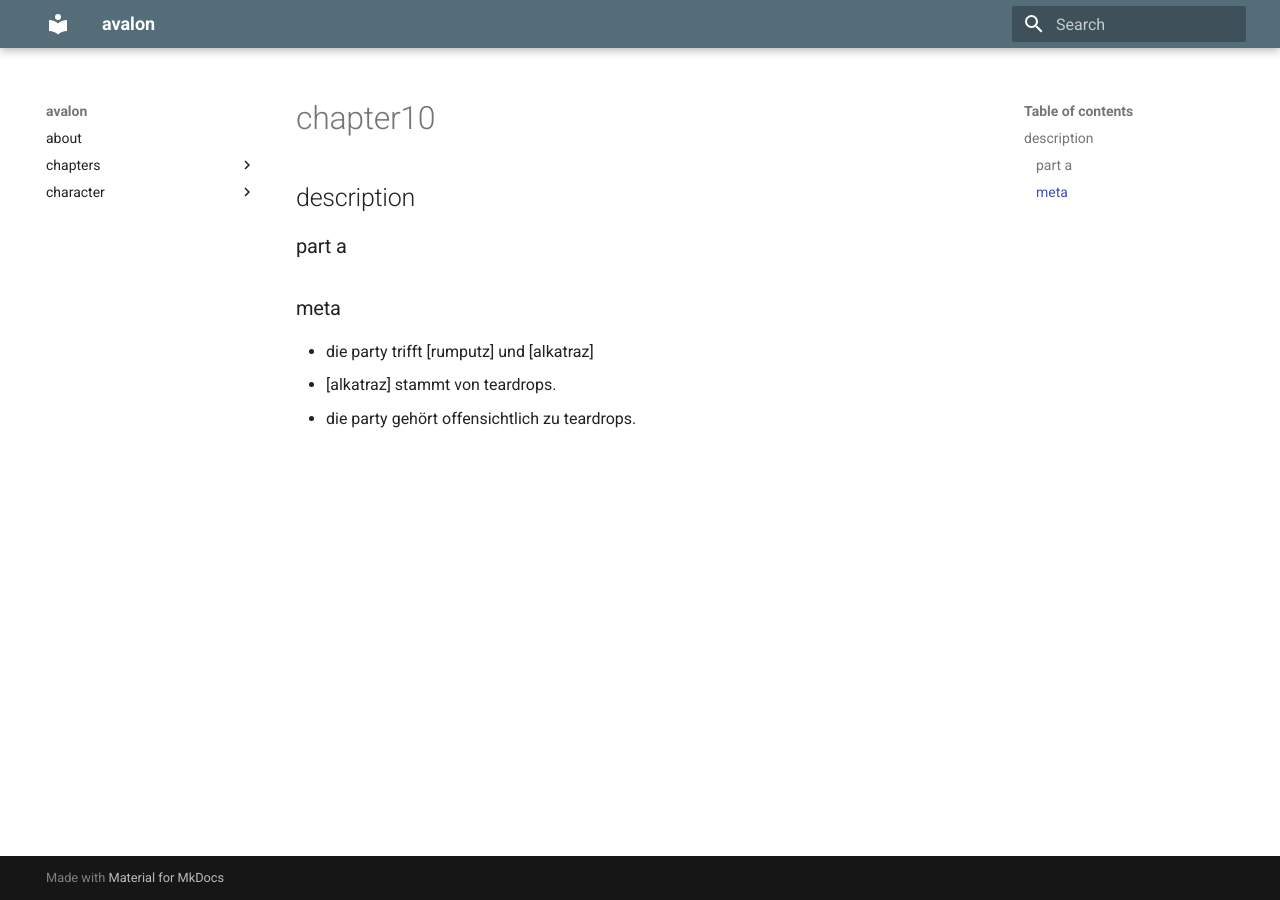
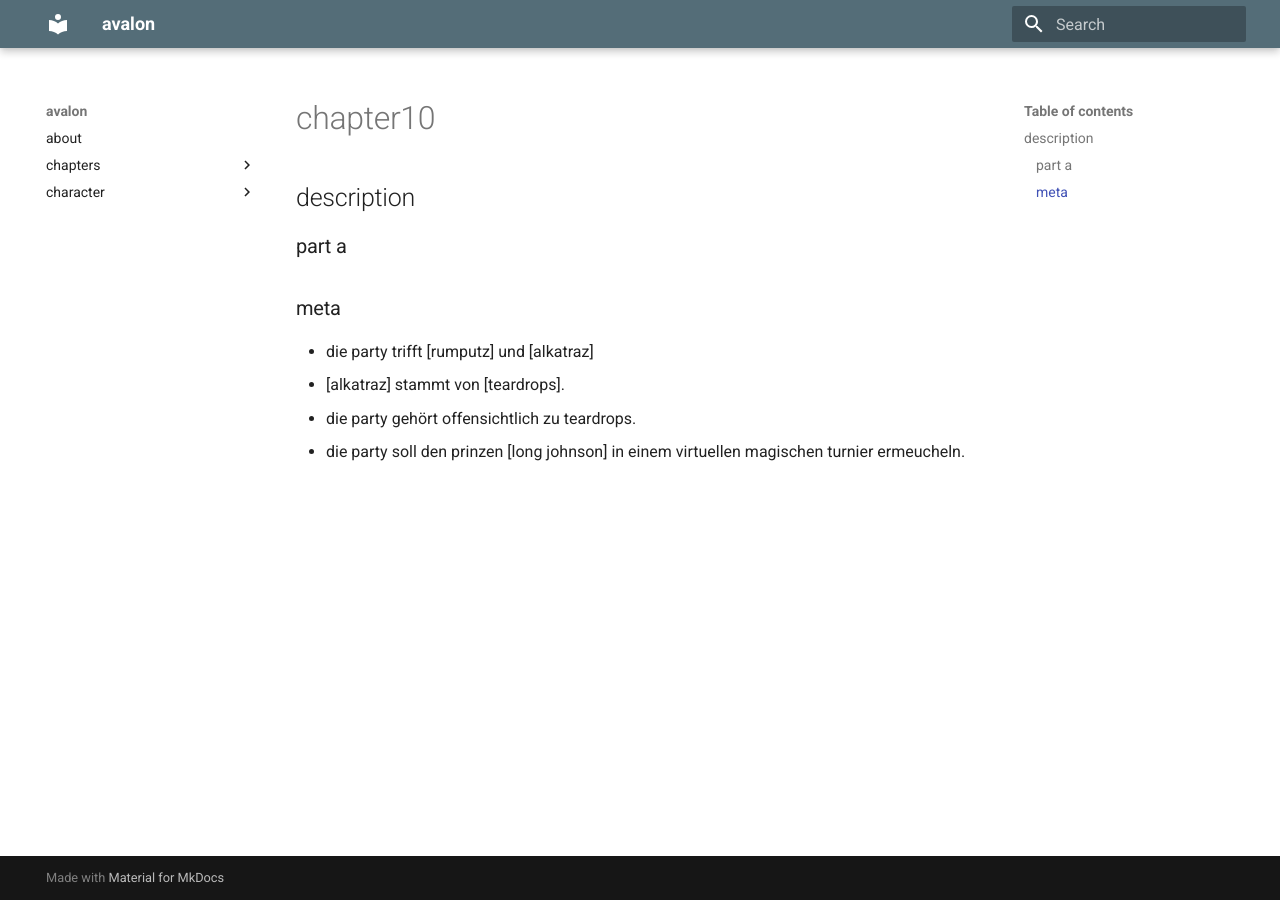
Before and after one commit to mkdocs-pnp/avalon, an MkDocs documentation site: the page built from docs/chapter/chapter10.md, in a window 1280 px wide. Built offline with MkDocs 1.6.1 and Material for MkDocs 9.7.7, drawn with Linux system fonts in a browser that asks for light colours.

Commit message:
update chapter.10

```diff
--- a/docs/chapter/chapter10.md
+++ b/docs/chapter/chapter10.md
@@ -7,5 +7,6 @@
 ### meta
 
 * die party trifft [rumputz] und [alkatraz]
-* [alkatraz] stammt von teardrops.
+* [alkatraz] stammt von [teardrops].
 * die party gehört offensichtlich zu teardrops.
+* die party soll den prinzen [long johnson] in einem virtuellen magischen turnier ermeucheln.
```
